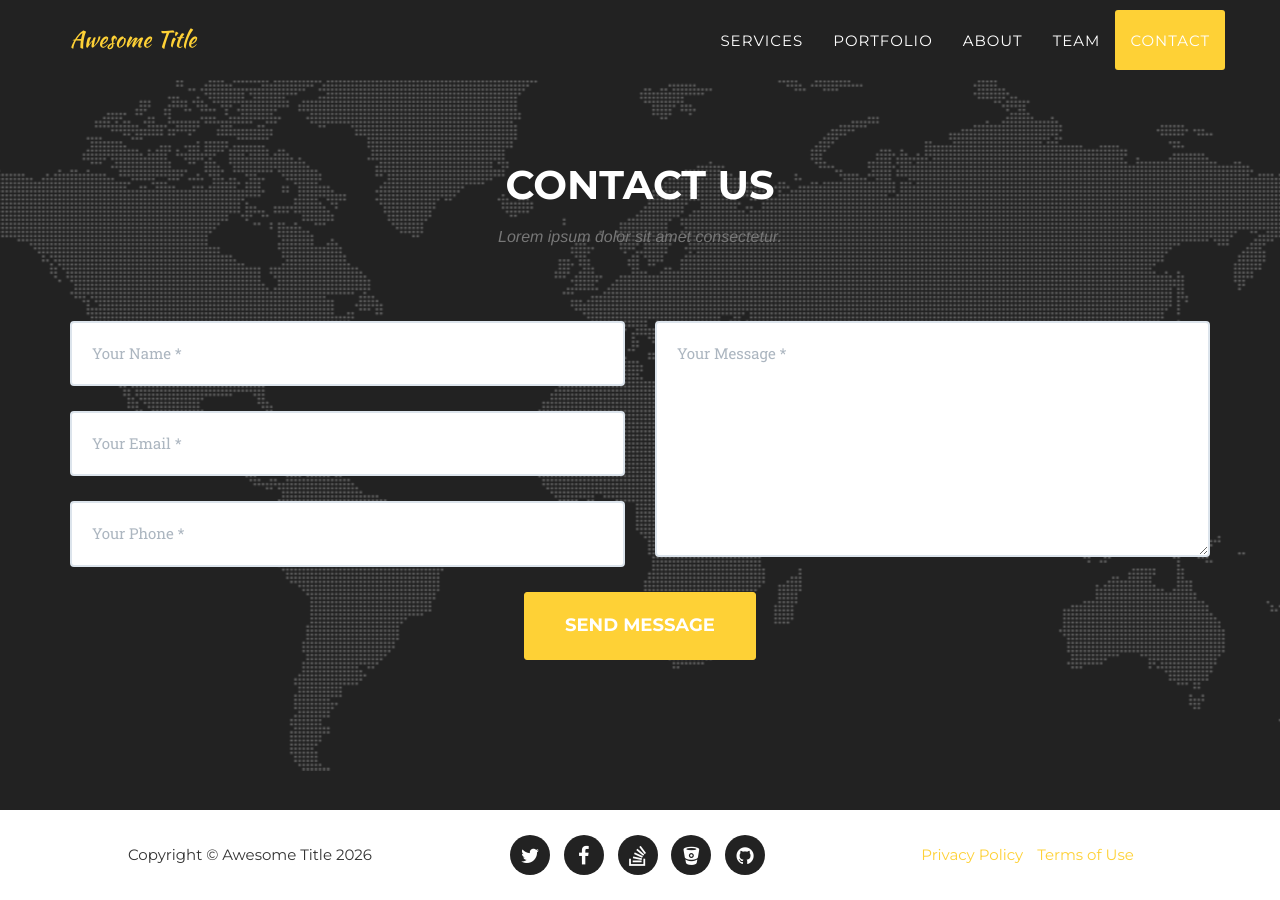
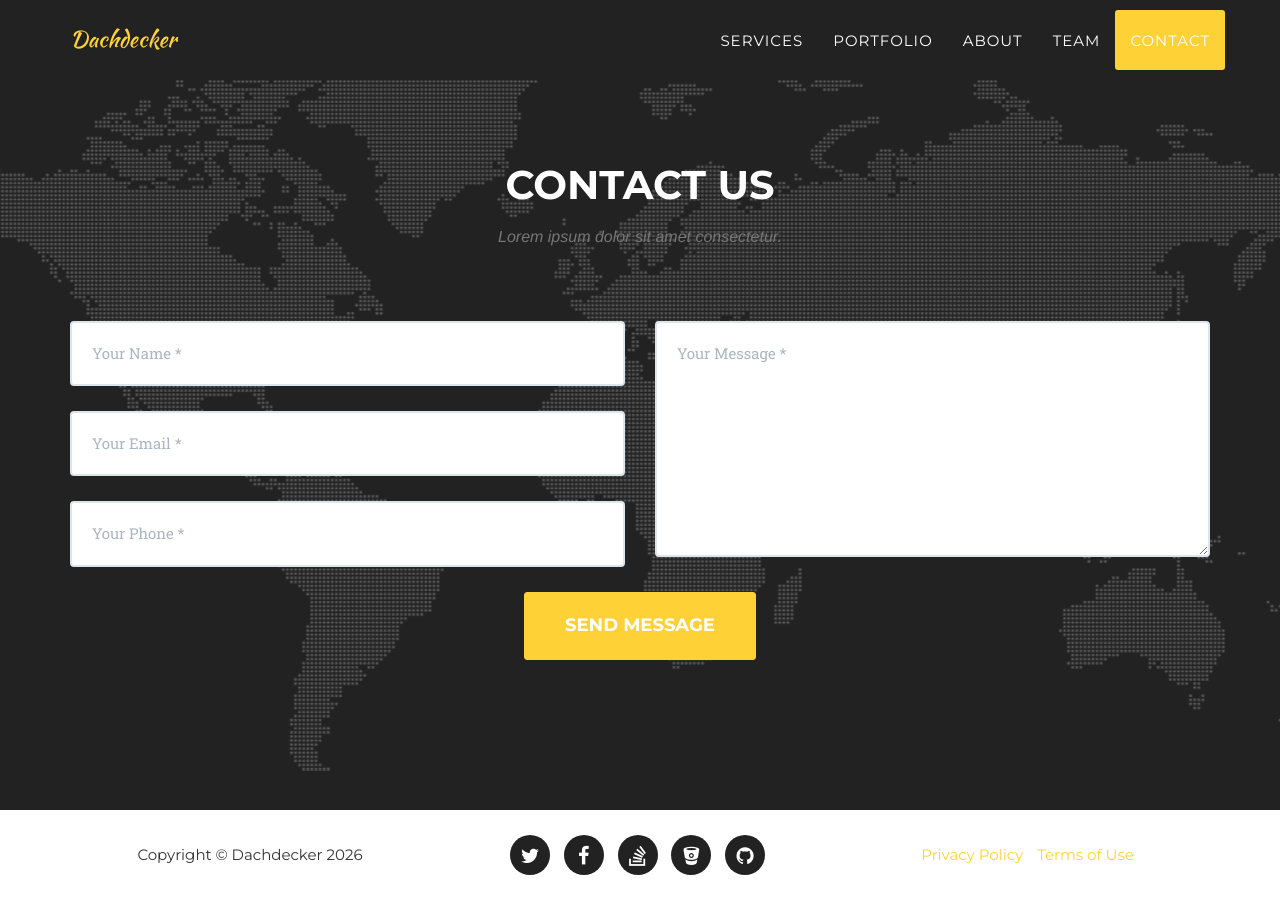
Before and after one commit to patrick131184/d4chdecker, a Jekyll site: the page built from index.html, in a window 1280 px wide and 900 px high, scrolled down 5636 px. Built offline with Jekyll 4.4.1, drawn with Linux system fonts in a browser that asks for light colours; some web fonts are replaced.

Commit message:
Update _config.yml

```diff
--- a/_config.yml
+++ b/_config.yml
@@ -1,8 +1,8 @@
-url: https://y7kim.github.io
+url: patrick131184.github.io/d4chdecker/
 baseurl: /agency-jekyll-theme/
 
 # Site settings
-title: Awesome Title
+title: Dachdecker
 email: your-email@domain.com
 description: "Write an awesome description for your new site here. You can edit this line in _config.yml. It will appear in your document head meta (for Google search results) and in your feed.xml site description."
 
```
